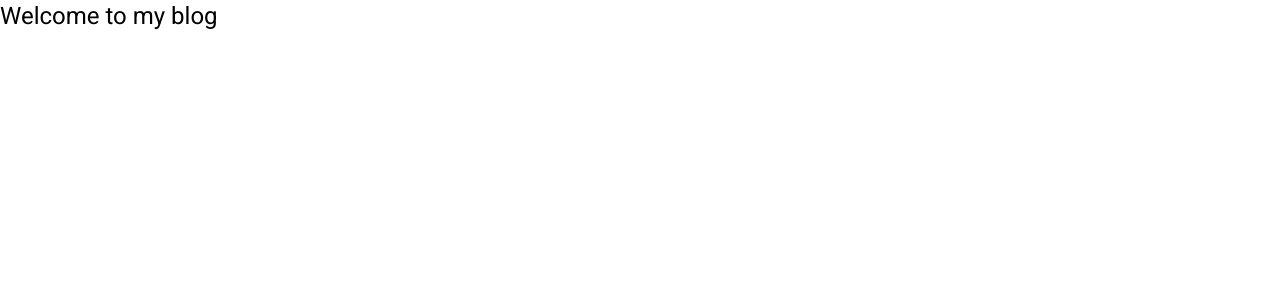
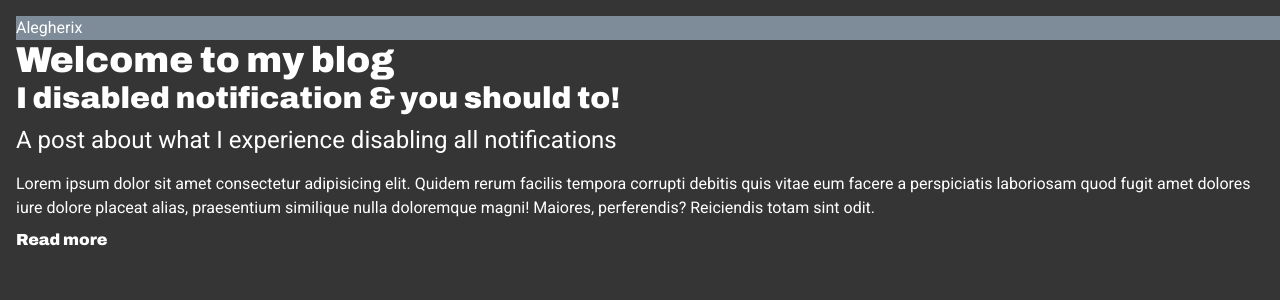
Before and after one commit to Alegherix/personalBlog, a Next.js app: page / in a window 1280 px wide. Shown: the top 300 px of the page. Built offline with nearby package versions, Linux system fonts and the light colour scheme.

Commit message:
Worked more

```diff
--- a/app/layout.tsx
+++ b/app/layout.tsx
@@ -1,3 +1,4 @@
+import { Navbar } from 'components/Navbar';
 import { roboto } from 'utils/fonts';
 import './globals.css';
 
@@ -7,13 +8,12 @@ export default function RootLayout({
   children: React.ReactNode;
 }) {
   return (
-    <html className={roboto.className} lang="en">
-      {/*
-        <head /> will contain the components returned by the nearest parent
-        head.tsx. Find out more at https://beta.nextjs.org/docs/api-reference/file-conventions/head
-      */}
+    <html className={`${roboto.className} bg-dark80 text-white p-4`} lang="en">
       <head />
-      <body>{children}</body>
+      <body>
+        <Navbar />
+        {children}
+      </body>
     </html>
   );
 }
--- a/app/page.tsx
+++ b/app/page.tsx
@@ -1,9 +1,11 @@
+import { BlogCard } from 'components/BlogCard';
 import { Heading } from 'components/Heading';
 
 export default function Home() {
   return (
     <main>
-      <Heading as="h4">Welcome to my blog</Heading>
+      <Heading as="h1">Welcome to my blog</Heading>
+      <BlogCard slug="Disabled Notifications" />
     </main>
   );
 }
--- /dev/null
+++ b/app/posts/[slug]/PostFooter.tsx
@@ -0,0 +1,9 @@
+import React from 'react';
+
+export const PostFooter: React.FC = () => {
+  return (
+    <>
+      <footer className="bg-gray-800 h-40 w-screen"></footer>
+    </>
+  );
+};
--- /dev/null
+++ b/app/posts/[slug]/page.tsx
@@ -0,0 +1,11 @@
+import { PostFooter } from 'app/posts/[slug]/PostFooter';
+import React from 'react';
+
+export default function page() {
+  return (
+    <>
+      <div>Hello from Page</div>
+      <PostFooter />
+    </>
+  );
+}
--- /dev/null
+++ b/app/posts/page.tsx
@@ -0,0 +1,7 @@
+import React from 'react';
+
+function page() {
+  return <div>page</div>;
+}
+
+export default page;
--- /dev/null
+++ b/components/BlogCard.tsx
@@ -0,0 +1,38 @@
+import { Heading } from 'components/Heading';
+import Link from 'next/link';
+import React from 'react';
+import { archivo } from 'utils/fonts';
+
+type BlogCardProps = {
+  title?: string;
+  description?: string;
+  text?: string;
+  slug: string;
+};
+
+export const BlogCard: React.FC<BlogCardProps> = ({
+  description,
+  slug,
+  text,
+  title,
+}) => {
+  return (
+    <article className="bg-dark80 flex flex-col gap-2">
+      <Heading as="h2">I disabled notification & you should to! </Heading>
+      <Heading as="h3" variant="Secondary">
+        A post about what I experience disabling all notifications
+      </Heading>
+      <p className="mt-2">
+        Lorem ipsum dolor sit amet consectetur adipisicing elit. Quidem rerum
+        facilis tempora corrupti debitis quis vitae eum facere a perspiciatis
+        laboriosam quod fugit amet dolores iure dolore placeat alias,
+        praesentium similique nulla doloremque magni! Maiores, perferendis?
+        Reiciendis totam sint odit.
+      </p>
+
+      <Link className={`${archivo.className} w-fit`} href={`/posts/${slug}`}>
+        Read more
+      </Link>
+    </article>
+  );
+};
--- a/components/Heading.tsx
+++ b/components/Heading.tsx
@@ -1,22 +1,39 @@
 import { ElementType } from 'react';
+import { Font } from 'types/shared';
 import { archivo, fontMap } from 'utils/fonts';
 
 type Headings = 'h1' | 'h2' | 'h3' | 'h4' | 'h5' | 'h6';
-export type Font = 'archivo' | 'roboto';
+
+type Variant = 'Primary' | 'Secondary' | 'Tertiary';
 
 interface HeadingProps {
   children: React.ReactNode;
   as?: ElementType & Headings;
   font?: Font;
+  variant?: Variant;
+  className?: string;
 }
+
+const colorMap: Record<Variant, string> = {
+  Primary: 'white',
+  Secondary: 'dark70',
+  Tertiary: 'whatever',
+};
 
 export const Heading: React.FC<HeadingProps> = ({
   as: Tag = 'h1',
-  font = 'roboto',
+  font = 'Roboto',
+  variant = 'Primary',
+  className,
   children,
 }) => {
   const currentFontClass =
-    Tag === ('h1' || 'h2') ? archivo.className : fontMap[font];
+    Tag === 'h1' || Tag === 'h2' ? archivo.className : fontMap[font];
+  const textColor = colorMap[variant];
 
-  return <Tag className={currentFontClass}>{children}</Tag>;
+  return (
+    <Tag className={`${currentFontClass} text-${textColor} ${className}`}>
+      {children}
+    </Tag>
+  );
 };
--- /dev/null
+++ b/components/Navbar.tsx
@@ -0,0 +1,16 @@
+import Link from 'next/link';
+import React from 'react';
+
+export const Navbar: React.FC = () => {
+  return (
+    <>
+      <nav>
+        <div className="bg-dark70 w-screen">
+          <Link href="/">
+            <span>Alegherix</span>
+          </Link>
+        </div>
+      </nav>
+    </>
+  );
+};
--- a/tailwind.config.js
+++ b/tailwind.config.js
@@ -6,7 +6,15 @@ module.exports = {
     "./components/**/*.{js,ts,jsx,tsx}",
   ],
   theme: {
-    extend: {},
+    extend: {
+      colors: {
+        primary: "#0070f3",
+
+        dark80: "#353535",
+        dark70: '#7E8C9A'
+
+      }
+    },
   },
   plugins: [],
 }
--- a/types/shared.ts
+++ b/types/shared.ts
@@ -3,4 +3,4 @@ export function asyncComponent<T, R>(fn: (arg: T) => Promise<R>): (arg: T) => R
   }
 
 
-export type Font = 'archivo' | 'roboto';
+export type Font = 'Archivo' | 'Roboto';
--- a/utils/fonts.ts
+++ b/utils/fonts.ts
@@ -6,6 +6,6 @@ export const archivo = Archivo({weight: '900'})
 export const roboto = Roboto({ weight: '400' })
 
 export const fontMap: Record<Font, string> = {
-    archivo: archivo.className,
-    roboto: roboto.className
+    Archivo: archivo.className,
+    Roboto: roboto.className
 }
```
